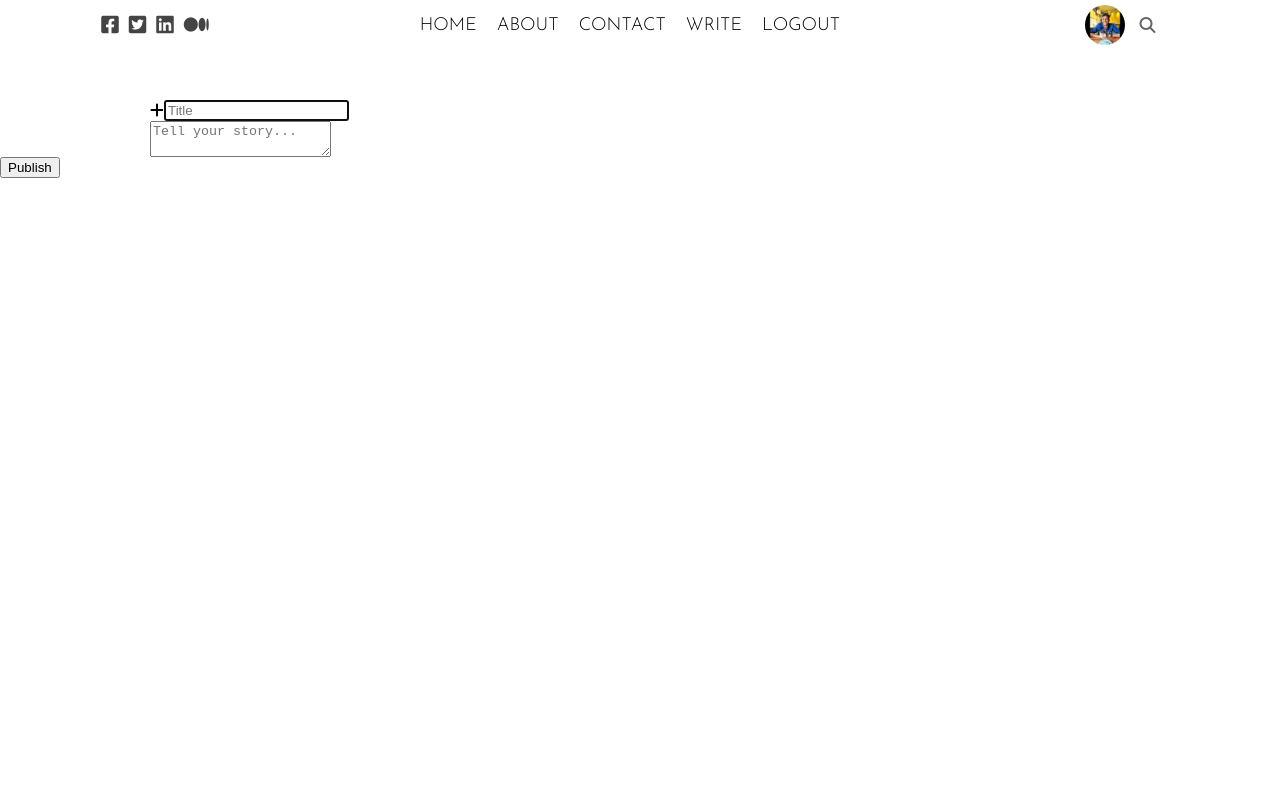
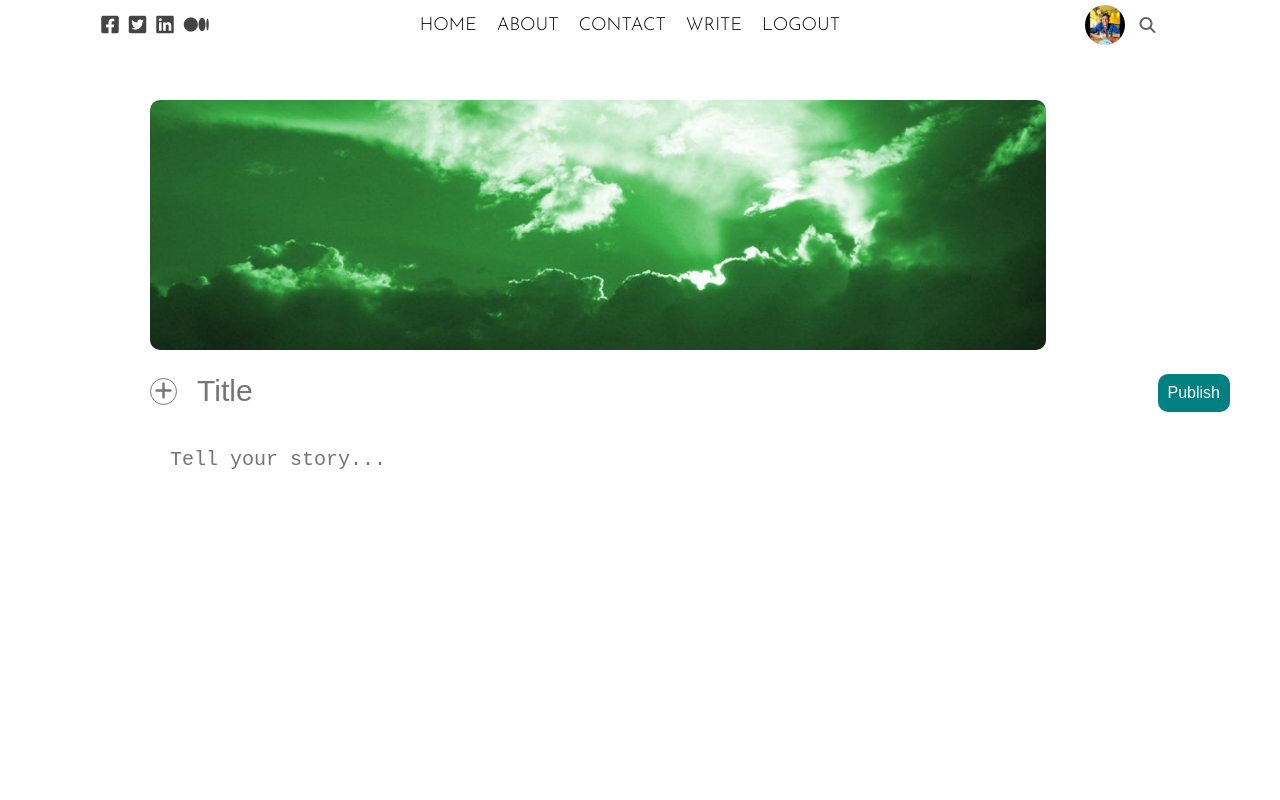
Before and after one commit to BhavyaT-135/Blog-Website---MERN-App, a React (Create React App) app: page / in a window 1280 px wide. Shown: the top 800 px of the page. Built offline with nearby package versions, Linux system fonts and the light colour scheme.

Commit message:
✨ Added Write component

```diff
--- a/src/pages/write/Write.jsx
+++ b/src/pages/write/Write.jsx
@@ -1,8 +1,14 @@
 import './write.css'
+import postImg from '../../assets/post.jpg'
 
 export default function Write() {
   return (
       <div className='write'>
+          <img
+              className='writeImg'
+              src={postImg}
+              alt=''
+          />
           <form className='writeForm'>
               <div className='writeFormGroup'>
                   <label htmlFor='fileInput'>
--- a/src/pages/write/write.css
+++ b/src/pages/write/write.css
@@ -2,8 +2,16 @@
     padding-top: 50px;
 }
 
+.writeImg{
+    margin-left: 150px;
+    width: 70vw;
+    height: 250px;
+    border-radius: 10px;
+    object-fit: cover;
+}
+
 .writeForm{
-
+    position: relative;
 }
 
 .writeFormGroup{
@@ -11,3 +19,45 @@
     display: flex;
     align-items: center;
 }
+
+.writeIcon{
+    width: 25px;
+    height: 25px;
+    border-radius: 50%;
+    border: 1px solid;
+    display: flex;
+    justify-content: center;
+    align-items: center;
+    font-size: 20px;
+    color: rgb(121, 118, 118);
+    cursor: pointer;
+}
+
+.writeInput{
+    border: none;
+    font-size: 30px;
+    padding: 20px;
+    width: 70vw;
+}
+
+.writeInput:focus{
+    outline: none;
+}
+
+.writeText{
+    font-size: 20px;
+    height: 100vh;
+}
+
+.writeSubmit{
+    position: absolute;
+    top: 20px;
+    right: 50px;
+    color: white;
+    background-color: teal;
+    padding: 10px;
+    border: none;
+    border-radius: 10px;
+    cursor: pointer;
+    font-size: 16px;
+}
```
